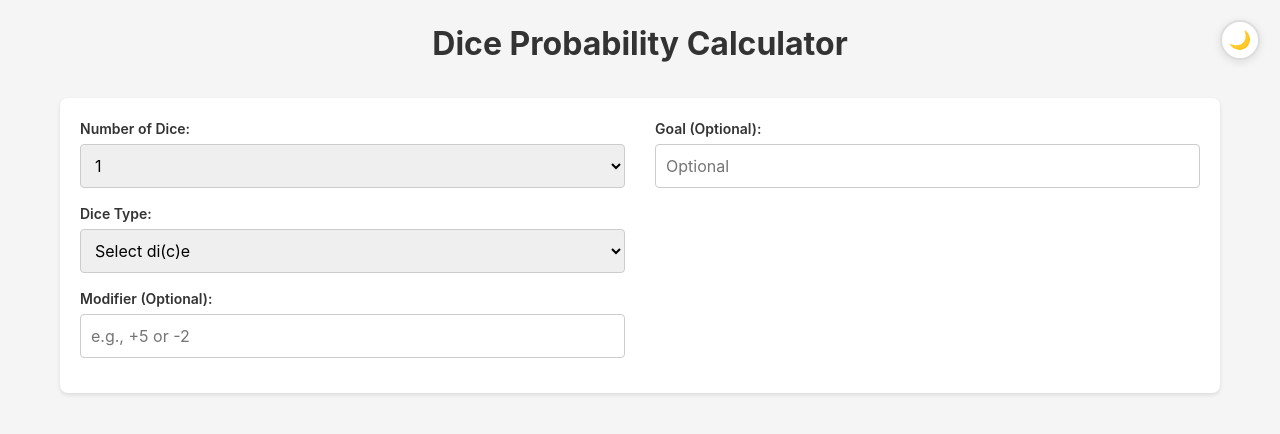
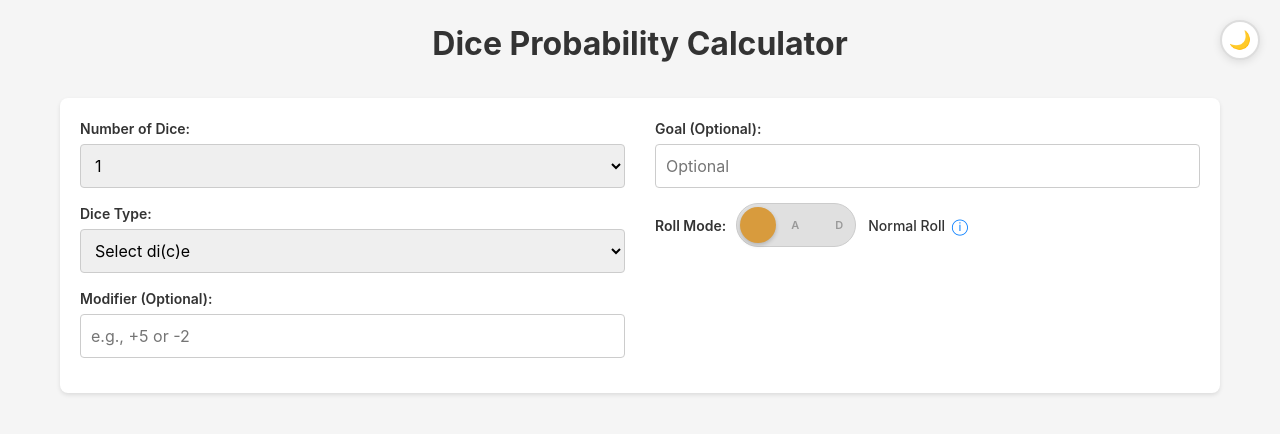
Before and after one commit to achphoenix/Dice-Probability-Calculator, an Angular app in the folder dice-probability-calculator/: page / in a window 1280 px wide. Shown: the top 434 px of the page. Built offline with nearby package versions, Linux system fonts and the light colour scheme.

Commit message:
Added advantage explanation box. Fixed column width bug.

```diff
--- a/dice-probability-calculator/src/app/components/calculator/calculator.component.css
+++ b/dice-probability-calculator/src/app/components/calculator/calculator.component.css
@@ -206,6 +206,93 @@
   transform: scale(0.95);
 }
 
+/* Roll mode controls wrapper */
+.roll-mode-controls {
+  display: flex;
+  align-items: center;
+  gap: 12px;
+  flex-wrap: wrap;
+}
+
+.roll-mode-info {
+  display: flex;
+  align-items: center;
+  gap: 6px;
+}
+
+.roll-mode-text {
+  font-size: 14px;
+  font-weight: 500;
+  color: #333;
+  white-space: nowrap;
+}
+
+:host-context(body.dark-mode) .roll-mode-text {
+  color: #e0e0e0;
+}
+
+.info-icon {
+  position: relative;
+  display: inline-flex;
+  align-items: center;
+  justify-content: center;
+  width: 18px;
+  height: 18px;
+  font-size: 16px;
+  color: #007bff;
+  cursor: help;
+  user-select: none;
+}
+
+:host-context(body.dark-mode) .info-icon {
+  color: #4dabf7;
+}
+
+.info-tooltip {
+  visibility: hidden;
+  opacity: 0;
+  position: absolute;
+  bottom: 125%;
+  left: 50%;
+  transform: translateX(-50%);
+  background-color: #333;
+  color: white;
+  padding: 12px;
+  border-radius: 6px;
+  font-size: 13px;
+  line-height: 1.5;
+  width: 280px;
+  box-shadow: 0 4px 8px rgba(0,0,0,0.2);
+  transition: opacity 0.3s ease, visibility 0.3s ease;
+  z-index: 1000;
+  text-align: left;
+  pointer-events: none;
+}
+
+:host-context(body.dark-mode) .info-tooltip {
+  background-color: #1a1a1a;
+  border: 1px solid #444;
+}
+
+.info-tooltip::after {
+  content: "";
+  position: absolute;
+  top: 100%;
+  left: 50%;
+  transform: translateX(-50%);
+  border: 6px solid transparent;
+  border-top-color: #333;
+}
+
+:host-context(body.dark-mode) .info-tooltip::after {
+  border-top-color: #1a1a1a;
+}
+
+.info-icon:hover .info-tooltip {
+  visibility: visible;
+  opacity: 1;
+}
+
 /* Desktop: Roll mode label and pill inline */
 @media (min-width: 1024px) {
   .roll-mode-group {
--- a/dice-probability-calculator/src/app/components/calculator/calculator.component.html
+++ b/dice-probability-calculator/src/app/components/calculator/calculator.component.html
@@ -62,8 +62,9 @@
       </select>
     </div>
 
-    <div class="input-group roll-mode-group" *ngIf="calculatorService.goalNumber() !== null">
+    <div class="input-group roll-mode-group">
       <label for="roll-mode">Roll Mode:</label>
+      <div class="roll-mode-controls">
         <div class="pill-toggle"
              (click)="cycleRollMode()"
              [attr.data-mode]="calculatorService.rollMode()"
@@ -75,6 +76,17 @@
             <span class="pill-icon">{{ getRollModeIcon() }}</span>
           </div>
         </div>
+        <div class="roll-mode-info">
+          <span class="roll-mode-text">{{ getRollModeLabel() }}</span>
+          <span class="info-icon" title="">ⓘ
+            <span class="info-tooltip">
+              <strong>Normal Roll:</strong> Roll the dice once and use the result.<br><br>
+              <strong>Advantage:</strong> Roll twice and use the higher result.<br><br>
+              <strong>Disadvantage:</strong> Roll twice and use the lower result.
+            </span>
+          </span>
+        </div>
+      </div>
     </div>
 
     <app-goal-result [goalResult]="calculatorService.goalResult()"></app-goal-result>
--- a/dice-probability-calculator/src/app/components/calculator/calculator.component.ts
+++ b/dice-probability-calculator/src/app/components/calculator/calculator.component.ts
@@ -112,7 +112,7 @@ export class CalculatorComponent {
       case 'disadvantage':
         return 'Disadvantage';
       default:
-        return 'Normal - No Advantage or Disadvantage';
+        return 'Normal Roll';
     }
   }
 }
--- a/dice-probability-calculator/src/app/components/probability-table/probability-table.component.css
+++ b/dice-probability-calculator/src/app/components/probability-table/probability-table.component.css
@@ -9,6 +9,7 @@ table {
   border-collapse: collapse;
   background: white;
   transition: background-color 0.3s ease;
+  table-layout: fixed;
 }
 
 thead th {
@@ -18,6 +19,7 @@ thead th {
   font-weight: 600;
   border-bottom: 2px solid #ddd;
   transition: background-color 0.3s ease, border-color 0.3s ease;
+  width: 50%;
 }
 
 thead th.sortable {
```
Lines whose indentation alone changed are shown as unchanged.
